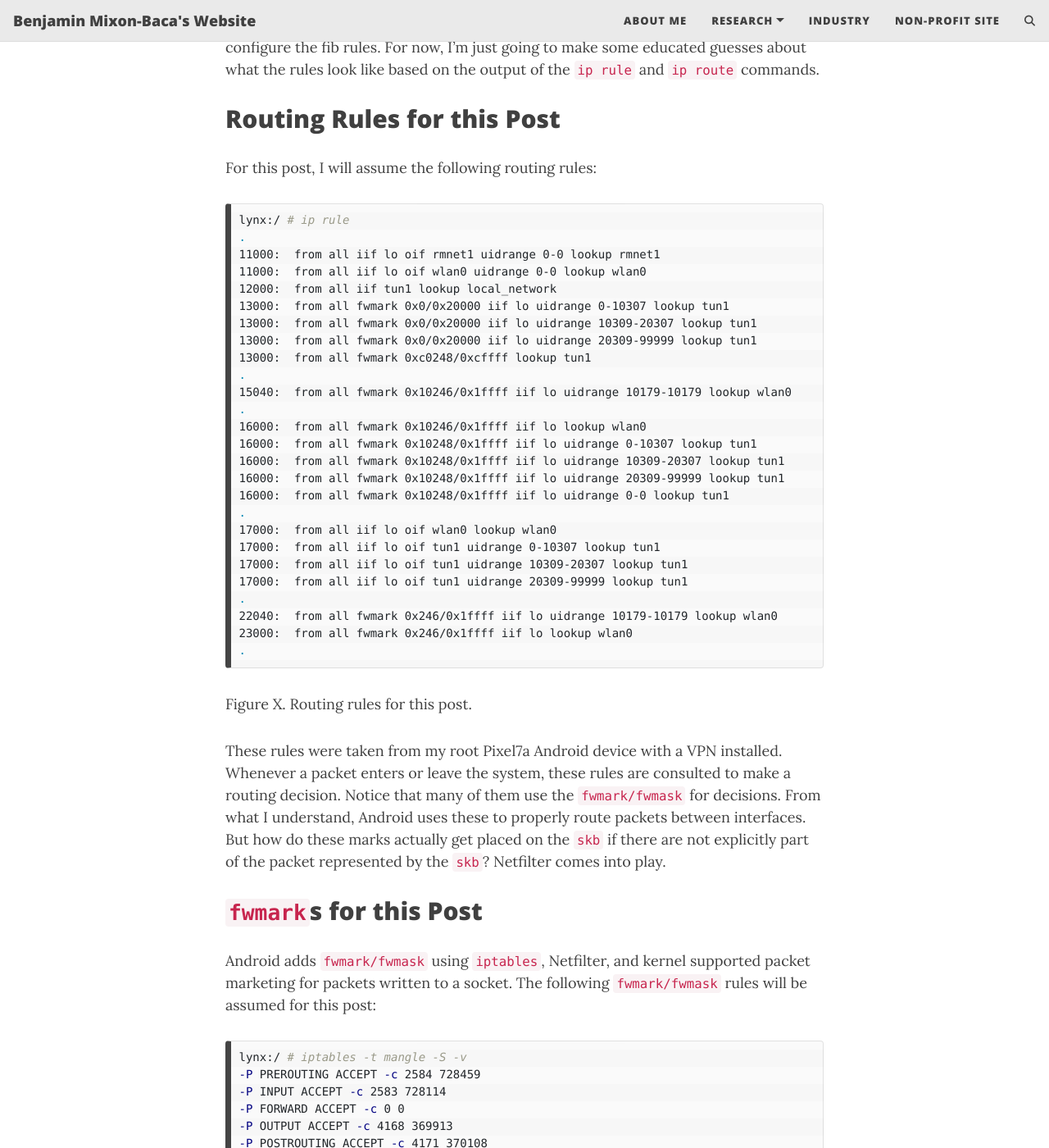
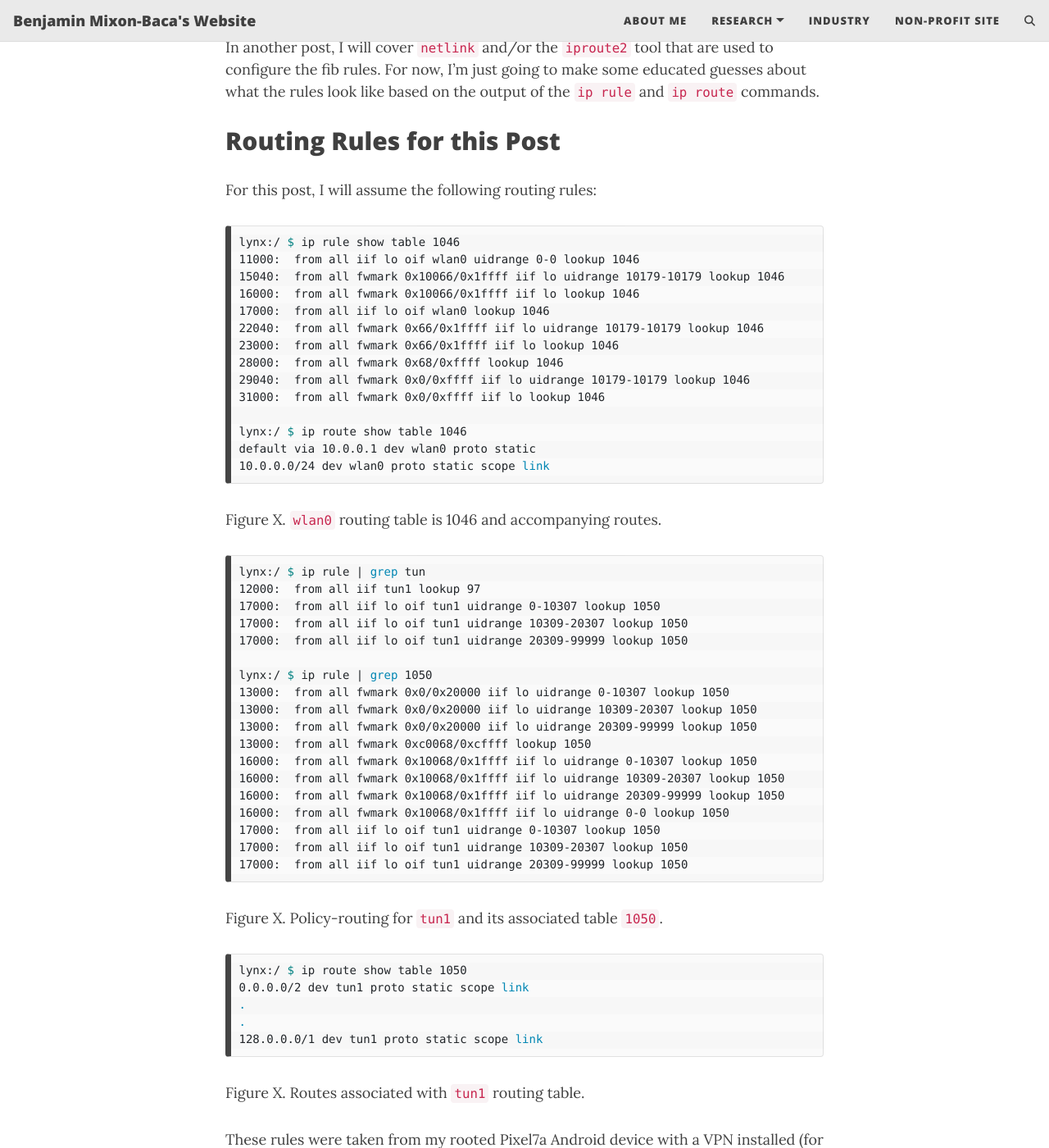
Before and after one commit to bmixonba/bmixonba.github.io, a Jekyll site: the page built from _posts/2025-05-21-Linux-Routing.md, in a window 1280 px wide and 1400 px high, scrolled down 8785 px. Shown: the whole window at 82% size. Built offline with Jekyll 4.4.1, drawn with Linux system fonts in a browser that asks for light colours; comment, search, counter and statistics services are not loaded; some of the changed text lies outside the part shown.

Commit message:
Adding data structures used for this post.

````diff
--- a/_posts/2025-05-21-Linux-Routing.md
+++ b/_posts/2025-05-21-Linux-Routing.md
@@ -1,14 +1,15 @@
 # How Linux Routes Packets
 
-This post covers the technical details of packet routing in Linux. Linux
-has mechanisms in place to route packets using basic, "destination" based routing,
+This post covers the technical details of packet routing in Linux. Linux has
+mechanisms in place to route packets using basic, "destination" based routing,
 and advanced or policy-based routing. Part of the motivation for this deepdive
-was the observation and subsequently exploited vulnerability by one of
-my buddies, William Tolley. He found that when a VPN is running on Android,
-an attacker can spoof packets to the tun interface that match an existing
-connection and that the Android device, more specifically, the process
-with the connection, will respond. This went on to become known as the
-blind in/on-path attack, this one being the socalled client-side attack.
+was the observation and subsequently exploited vulnerability by my buddies,
+[William Tolley](https://williamtolley.com/), Beau Kujath, and [Jedidiah R
+Crandall](https://jedcrandall.github.io/). He found that when a VPN is running
+on Android, an attacker can spoof packets to the tun interface that match an
+existing connection and that the Android device, more specifically, the process
+with the connection, will respond. This went on to become known as the blind
+in/on-path attack, this one being the socalled client-side attack.
 
 Part of the reason this is concerning is because in theory, the Android device
 should not respond to such packets. Why is that? Because the tun interface
@@ -350,49 +351,79 @@
 ## Routing Rules for this Post
 
 For this post, I will assume the following routing rules:
+
 ```bash
-lynx:/ # ip rule
-.
-11000:	from all iif lo oif rmnet1 uidrange 0-0 lookup rmnet1
-11000:	from all iif lo oif wlan0 uidrange 0-0 lookup wlan0
-12000:	from all iif tun1 lookup local_network
-13000:	from all fwmark 0x0/0x20000 iif lo uidrange 0-10307 lookup tun1
-13000:	from all fwmark 0x0/0x20000 iif lo uidrange 10309-20307 lookup tun1
-13000:	from all fwmark 0x0/0x20000 iif lo uidrange 20309-99999 lookup tun1
-13000:	from all fwmark 0xc0248/0xcffff lookup tun1
-.
-15040:	from all fwmark 0x10246/0x1ffff iif lo uidrange 10179-10179 lookup wlan0
-.
-16000:	from all fwmark 0x10246/0x1ffff iif lo lookup wlan0
-16000:	from all fwmark 0x10248/0x1ffff iif lo uidrange 0-10307 lookup tun1
-16000:	from all fwmark 0x10248/0x1ffff iif lo uidrange 10309-20307 lookup tun1
-16000:	from all fwmark 0x10248/0x1ffff iif lo uidrange 20309-99999 lookup tun1
-16000:	from all fwmark 0x10248/0x1ffff iif lo uidrange 0-0 lookup tun1
-.
-17000:	from all iif lo oif wlan0 lookup wlan0
-17000:	from all iif lo oif tun1 uidrange 0-10307 lookup tun1
-17000:	from all iif lo oif tun1 uidrange 10309-20307 lookup tun1
-17000:	from all iif lo oif tun1 uidrange 20309-99999 lookup tun1
-.
-22040:	from all fwmark 0x246/0x1ffff iif lo uidrange 10179-10179 lookup wlan0
-23000:	from all fwmark 0x246/0x1ffff iif lo lookup wlan0
-.
-```
-Figure X. Routing rules for this post.
-
-These rules were taken from my root Pixel7a Android device with a VPN installed.
-Whenever a packet enters or leave the system, these rules are consulted to make
-a routing decision. Notice that many of them use the `fwmark/fwmask` for
-decisions. From what I understand, Android uses these to properly route
-packets between interfaces. But how do these marks actually get placed on
-the `skb` if there are not explicitly part of the packet represented by
-the `skb`? Netfilter comes into play.
+lynx:/ $ ip rule show table 1046
+11000:	from all iif lo oif wlan0 uidrange 0-0 lookup 1046
+15040:	from all fwmark 0x10066/0x1ffff iif lo uidrange 10179-10179 lookup 1046
+16000:	from all fwmark 0x10066/0x1ffff iif lo lookup 1046
+17000:	from all iif lo oif wlan0 lookup 1046
+22040:	from all fwmark 0x66/0x1ffff iif lo uidrange 10179-10179 lookup 1046
+23000:	from all fwmark 0x66/0x1ffff iif lo lookup 1046
+28000:	from all fwmark 0x68/0xffff lookup 1046
+29040:	from all fwmark 0x0/0xffff iif lo uidrange 10179-10179 lookup 1046
+31000:	from all fwmark 0x0/0xffff iif lo lookup 1046
+
+lynx:/ $ ip route show table 1046
+default via 10.0.0.1 dev wlan0 proto static
+10.0.0.0/24 dev wlan0 proto static scope link
+```
+Figure X. `wlan0` routing table is 1046 and accompanying routes.
+
+
+```bash
+lynx:/ $ ip rule | grep tun
+12000:	from all iif tun1 lookup 97
+17000:	from all iif lo oif tun1 uidrange 0-10307 lookup 1050
+17000:	from all iif lo oif tun1 uidrange 10309-20307 lookup 1050
+17000:	from all iif lo oif tun1 uidrange 20309-99999 lookup 1050
+
+lynx:/ $ ip rule | grep 1050
+13000:	from all fwmark 0x0/0x20000 iif lo uidrange 0-10307 lookup 1050
+13000:	from all fwmark 0x0/0x20000 iif lo uidrange 10309-20307 lookup 1050
+13000:	from all fwmark 0x0/0x20000 iif lo uidrange 20309-99999 lookup 1050
+13000:	from all fwmark 0xc0068/0xcffff lookup 1050
+16000:	from all fwmark 0x10068/0x1ffff iif lo uidrange 0-10307 lookup 1050
+16000:	from all fwmark 0x10068/0x1ffff iif lo uidrange 10309-20307 lookup 1050
+16000:	from all fwmark 0x10068/0x1ffff iif lo uidrange 20309-99999 lookup 1050
+16000:	from all fwmark 0x10068/0x1ffff iif lo uidrange 0-0 lookup 1050
+17000:	from all iif lo oif tun1 uidrange 0-10307 lookup 1050
+17000:	from all iif lo oif tun1 uidrange 10309-20307 lookup 1050
+17000:	from all iif lo oif tun1 uidrange 20309-99999 lookup 1050
+```
+Figure X. Policy-routing for `tun1` and its associated table `1050`.
+
+
+
+```bash
+lynx:/ $ ip route show table 1050
+0.0.0.0/2 dev tun1 proto static scope link
+.
+.
+128.0.0.0/1 dev tun1 proto static scope link
+```
+Figure X. Routes associated with `tun1` routing table.
+
+These rules were taken from my rooted Pixel7a Android device with a VPN
+installed (for more info on how to root a Pixel7a, check out my other post
+[Rooting Android](https://bmixonba.github.io/2025-05-26-Rooting-Android/)).
+
+Whenever a packet enters or leaves the system, these rules are consulted to
+make a routing decision. Notice that many of them use the `fwmark/fwmask` for
+decisions. From what I understand according to Lorenzo Colitti's
+[presentatoin](https://netdevconf.info/1.1/proceedings/slides/colitti-kline-linux-networking-android-devices.pdf)),
+Android uses these constructs to properly route packets between interfaces on
+mobile devices. But how do these marks actually get placed on the `skb` if
+there are not explicitly part of the packet represented by the `skb`? That's where
+Netfilter comes into play.
 
 ## `fwmark`s for this Post
 
 Android adds `fwmark/fwmask` using `iptables`, Netfilter, and kernel supported
-packet marketing for packets written to a socket. The following `fwmark/fwmask`
-rules will be assumed for this post:
+packet marking for packets written to a socket via the `SO_MARK` socket option,
+[man7-socket](https://www.man7.org/linux//man-pages/man7/socket.7.html). The
+following `fwmark/fwmask` rules will be assumed for this post and were dumped
+from my Pixel while I was analyzing VPNs.
 
 ```bash
 lynx:/ # iptables -t mangle -S -v
@@ -438,6 +469,8 @@
 ```
 Figure X. Netfilter rules to mark packets.
 
+The `mangle` table is the only table with meaingful rules, so I didn't include
+the others. The `mangle` table looks like:
 
 ```bash
 lynx:/ # iptables -t mangle -L -vn
@@ -508,7 +541,13 @@
 ```
 Figure X. Netfilter tables.
 
-The following
+The routing rules, Netfilter, and socket-supported `fwmark` marks allow Android
+to route packets between interfaces in the face of the user constantly
+switching networks, IP addresses, and multiple interfaces of different types
+(i.e., tuntap, wireguard, mobile data, and Wifi). Notice that the default
+policies are fail-open (ACCEPT), so that weird packets will be routed, even if
+they are in an invalid state or, as William, Beau, and Jed discovered, fail
+source address validation
 
 ## Data Structure Representation in this Post
 
@@ -518,27 +557,42 @@
 
 ```bash
 # Network Devices
-struct net_device devWlan0 = {name:"wlan0", nd_net:netWlan0, _rx : [skbAttacker], _tx:[]}
-struct net_device devRmnet1 = {name:"rmnet1", nd_net:netRmnet0, _rx : [], _tx:[]}
-struct net_device devTun0 = {name:"tun0", nd_net:netTun0, _rx : [], _tx:[]}
+struct net_device devWlan0 = {name:"wlan0", ifid:2, nd_net:netWlan0, _rx:[skbAttacker], _tx:[]}
+struct net_device devRmnet1 = {name:"rmnet1", ifid:3, nd_net:netRmnet0, _rx:[], _tx:[]}
+struct net_device devTun0 = {name:"tun0", ifid:4, nd_net:netTun0, _rx:[], _tx:[]}
 
 # Attacker packet
 struct sk_buff skbAttacker = {dev:devWlan0, sk:None,_nfct:0, pkt_type=<UNKNOWN>, skb_iif=<UNKNOWN MAYBE 2>, secmark=0, mark=0}
 
 # Wlan0 Network Namespace, FIB table and rules
-struct net netWlan0 = {}
-struct netns_ipv4 = {rules_ops : ,[], fib_main: [] , fib_default: []}
-struct fib_tables* ifaceFibTables = [0: compat, 1: local, 2:wlan0FibTable, 3:rmnet0FibTable, 4:tun0FibTable]
-struct fib_tables wlan0FibTable = []
-struct fib_rules_ops wlan0FibRules = {}
-ifaceRulesOps = [0:compat, 1:local,2:wlanRulesOps,3:rmnet1RulesOps, 4:tun0RulesOps]
-wlanRulesOps =
+struct net netWlan0 = {ipv4:netns_ipv4_wlan0}
+struct netns_ipv4_wlan0 = {rules_ops : rules_ops_wlan0, fib_main: fib_main_wlan0, fib_default: fib_defaul_wlan0}
+struct fib_table fib_defaul_wlan0 = [
+  default via 10.0.0.1 dev wlan0 proto static
+]
+struct fib_table fib_main_wlan0 = [
+  10.0.0.0/24 dev wlan0 proto static scope link
+.
+]
+struct fib_rules_ops rules_ops_wlan0 = {
+    {"from" : "all", "iif":"lo","oif":"wlan0", "uidrange" : "0-0",  action: "lookup", "table:"1046"}
+.
+}
 
 # rmnet1 Network Namespace, FIB table a rules
-struct net netRmnet1 = {}
-struct fib_tables rmnet0FibTable = []
-struct fib_rules_ops rmnet1FibRules = {}
-rmnet1RulesOps =
+struct net netRmnet1 = {ipv4:netns_ipv4_rmnet1}
+struct netns_ipv4_rmnet1 = {rules_ops : rules_ops_rmnet1, fib_main: fib_main_rmnet1, fib_default: fib_default_rmnet1}
+struct fib_table fib_default_rmnet1 = [
+  default via 10.0.0.1 dev wlan0 proto static
+]
+struct fib_table fib_main_rmnet1 = [
+  10.0.0.0/24 dev wlan0 proto static scope link
+.
+]
+struct fib_rules_ops rules_ops_rmnet = {
+    {"from" : "all", "iif":"lo","oif":"wlan0", "uidrange" : "0-0",  action: "lookup", "table:"1046"}
+.
+}
 
 # tun1 Network Namespace, FIB table and rules
 struct net netTun0 = {}
@@ -546,7 +600,7 @@
 struct fib_tables tun0FibTable = []
 tun0RulesOps =
 ```
-Figure X. Data structure representations used for this post.
+Figure X. Routing data structure used for this post.
 
 # Packet Reception
 
````
